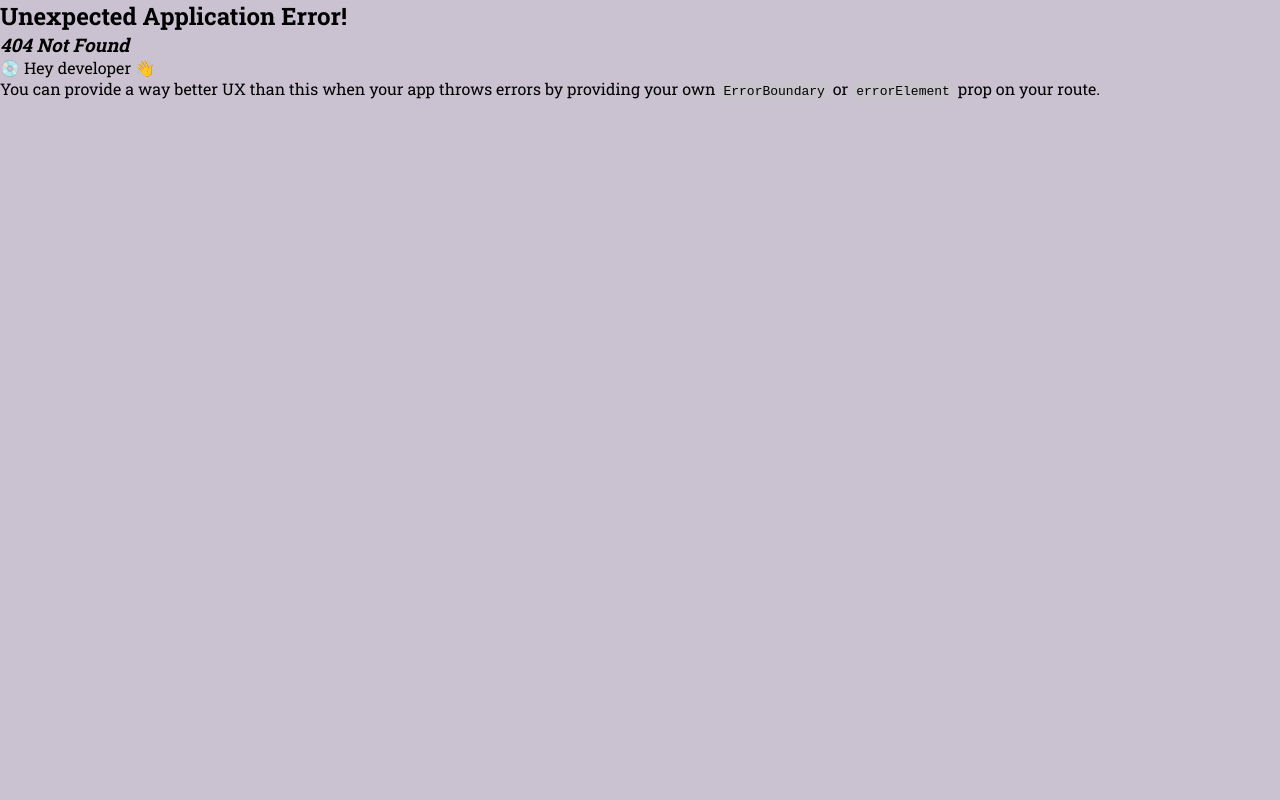
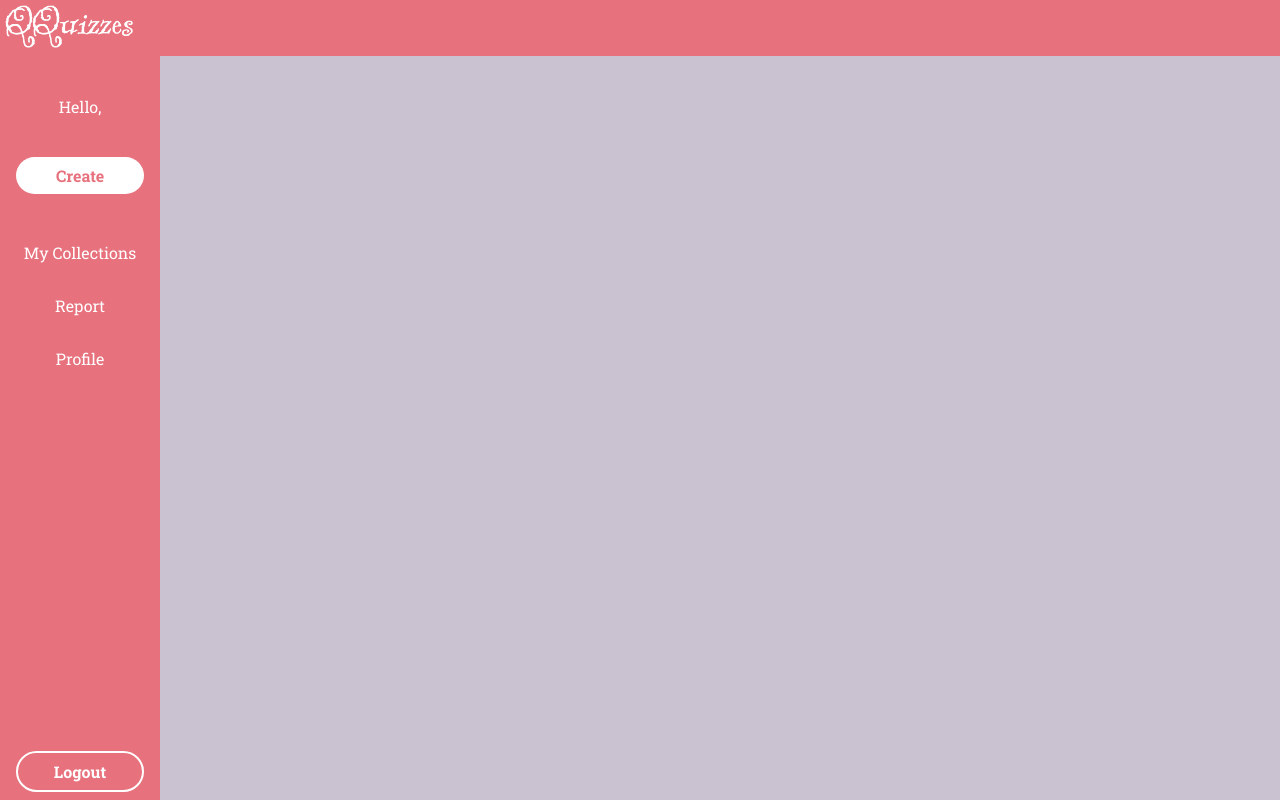
Before and after one commit to NhatPhucNguyen/QQuizzes_Frontend_React, a React (Vite) app: page /dashboard in a window 1280 px wide. Before the commit this address had no page. Built offline with nearby package versions, Linux system fonts and the light colour scheme; a web font is replaced by a local one.

Commit message:
create dashboard page and sidebar

```diff
--- a/src/App.tsx
+++ b/src/App.tsx
@@ -7,6 +7,7 @@ import {
 import Home from "./pages/Home";
 import Authentication, { authLoader } from "./pages/Authentication";
 import { navLoader } from "./components/Navbar/ButtonContainer";
+import DashBoard from "./pages/DashBoard";
 const router = createBrowserRouter(
     createRoutesFromElements(
         <>
@@ -16,6 +17,7 @@ const router = createBrowserRouter(
                 element={<Authentication />}
                 loader={authLoader}
             />
+            <Route path="/dashboard" element={<DashBoard />} />
         </>
     )
 );
--- a/src/components/Navbar/index.tsx
+++ b/src/components/Navbar/index.tsx
@@ -4,10 +4,13 @@ import { devices } from "../../utils/devices";
 
 type navProps = {
     isHideButtons?: boolean;
+    isHideLogo?: boolean;
+    height?: string;
 };
 
-const NavContainer = styled.nav`
+const NavContainer = styled.nav<{ $height?: string }>`
     width: 100%;
+    height: ${(props) => props.$height || "auto"};
     background-color: #e7717d;
     display: flex;
     flex-direction: row;
@@ -21,16 +24,18 @@ const Logo = styled.img`
     }
 `;
 const Link = styled.a`
-    &:hover{
+    &:hover {
         cursor: pointer;
     }
 `;
 const Navbar = (props: navProps) => {
     return (
-        <NavContainer>
-            <Link href="/">
-                <Logo src="/logo3.png"/>
-            </Link>
+        <NavContainer $height={props.height}>
+            {!props.isHideLogo && (
+                <Link href="/">
+                    <Logo src="/logo3.png" />
+                </Link>
+            )}
             {!props.isHideButtons && <ButtonContainer />}
         </NavContainer>
     );
--- /dev/null
+++ b/src/components/Sidebar/Tabs.tsx
@@ -0,0 +1,52 @@
+import { styled } from "styled-components";
+
+const TabContainer = styled.div`
+    display: flex;
+    flex-direction: column;
+    width: 100%;
+`
+
+const TabItem = styled.div`
+    display: flex;
+    text-align: center;
+    align-items: center;
+    justify-content: center;
+    width: 100%;
+    padding: 1rem 0rem;
+    background-color: #e7717d;
+    color: #ffffff;
+    &:hover {
+        background-color: #ffffff;
+        color: #e7717d;
+        cursor: pointer;
+    }
+`;
+const Tabs = () => {
+    return (
+        <TabContainer>
+            <TabItem
+                onClick={() => {
+                    console.log("Hello");
+                }}
+            >
+                <span>My Collections</span>
+            </TabItem>
+            <TabItem
+                onClick={() => {
+                    console.log("Hello");
+                }}
+            >
+                <span>Report</span>
+            </TabItem>
+            <TabItem
+                onClick={() => {
+                    console.log("Hello");
+                }}
+            >
+                <span>Profile</span>
+            </TabItem>
+        </TabContainer>
+    );
+};
+
+export default Tabs;
--- /dev/null
+++ b/src/components/Sidebar/index.tsx
@@ -0,0 +1,73 @@
+import { styled } from "styled-components";
+import { devices } from "../../utils/devices";
+import Tabs from "./Tabs";
+import { MouseEvent } from "react";
+const SideContainer = styled.nav`
+    height: 100%;
+    width: 100%;
+    background-color: #e7717d;
+    display: flex;
+    flex-direction: column;
+    gap: 2rem;
+    color: #ffffff;
+    align-items: center;
+    padding-bottom: 0.5rem;
+`;
+const LogoContainer = styled.div`
+    width: 100%;
+    background-color: inherit;
+    padding: 0.3rem;
+`;
+const Logo = styled.img`
+    width: 8rem;
+    @media only screen and (${devices.phones}) {
+        width: 6rem;
+    }
+`;
+const Link = styled.a`
+    width: fit-content;
+    &:hover {
+        cursor: pointer;
+    }
+`;
+const UserSummary = styled.span`
+    padding: 0.5rem;
+`;
+const CreateButton = styled.button`
+    width: 80%;
+    padding: 0.5rem 0rem;
+    border: none;
+    border-radius: 25px;
+    font-size: 1rem;
+    font-family: inherit;
+    font-weight: bolder;
+    background-color: inherit;
+    color: #e7717d;
+    background-color: #ffffff;
+    &:hover {
+        cursor: pointer;
+    }
+`;
+const LogoutButton = styled(CreateButton)`
+    margin-top: auto;
+    border: 2px solid #ffffff;
+    background-color: #e7717d;
+    color: #ffffff;
+`;
+const Sidebar = () => {
+    return (
+        <SideContainer>
+            <LogoContainer>
+                <Link>
+                    <Logo src="/logo3.png" />
+                </Link>
+            </LogoContainer>
+            <UserSummary>Hello, {localStorage.getItem("fullName")}</UserSummary>
+            <CreateButton>Create</CreateButton>
+            <Tabs />
+            <LogoutButton>Logout</LogoutButton>
+        </SideContainer>
+    );
+};
+
+export default Sidebar;
--- /dev/null
+++ b/src/pages/DashBoard.tsx
@@ -0,0 +1,27 @@
+import { styled } from "styled-components";
+import Sidebar from "../components/Sidebar";
+import Navbar from "../components/Navbar";
+
+const Container = styled.div`
+    display: grid;
+    grid-template-columns: 10rem auto;
+    height: 100%;
+`;
+const Content = styled.div`
+    display: flex;
+    flex-direction: column;
+    width: 100%;
+    height: 100%;
+`;
+const DashBoard = () => {
+    return (
+        <Container>
+            <Sidebar />
+            <Content>
+                <Navbar isHideLogo={true} isHideButtons={true} height="3.5rem"/>
+            </Content>
+        </Container>
+    );
+};
+
+export default DashBoard;
```
